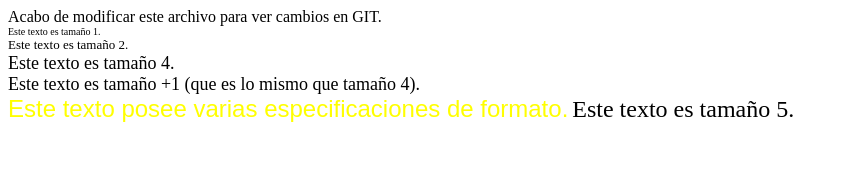
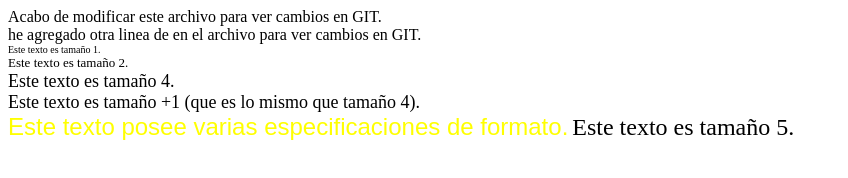
Before and after one commit to jesuseguis/git, a plain HTML site: page index.html in a window 1280 px wide. Shown: the whole page, without its empty margins (0-848 px from the left). Drawn offline with Linux system fonts and the light colour scheme.

Commit message:
he agregado una nueva linea al archivo

```diff
--- a/index.html
+++ b/index.html
@@ -4,6 +4,7 @@
     </HEAD>
     <BODY>
     Acabo de modificar este archivo para ver cambios en GIT.<BR>
+    he agregado otra linea de en el archivo para ver cambios en GIT.<BR>
     <FONT SIZE="1">Este texto es tamaño 1.</FONT><BR>
     <FONT SIZE="2">Este texto es tamaño 2.</FONT><BR>
     <FONT SIZE="4">Este texto es tamaño 4.</FONT><BR>
```
